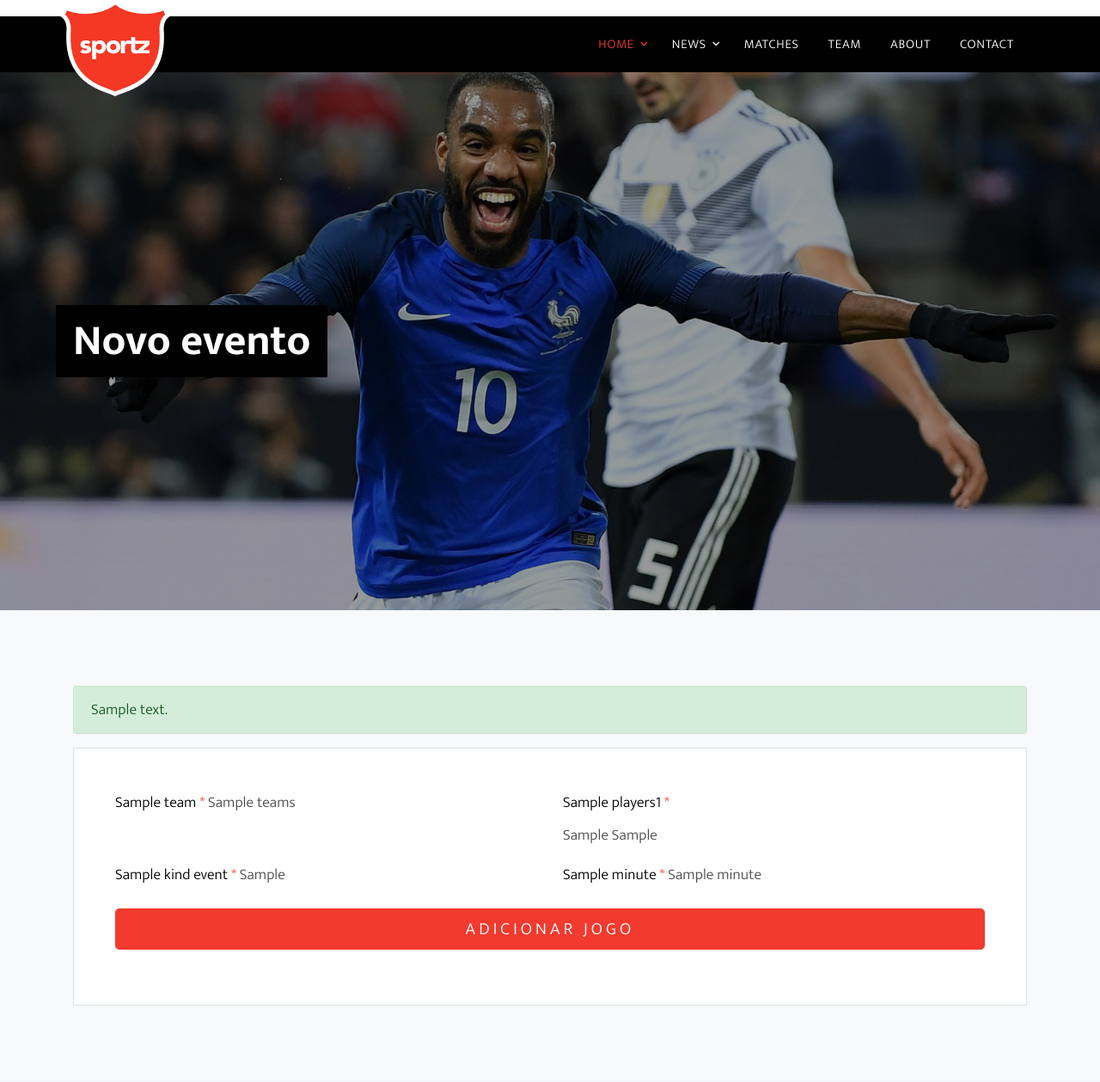
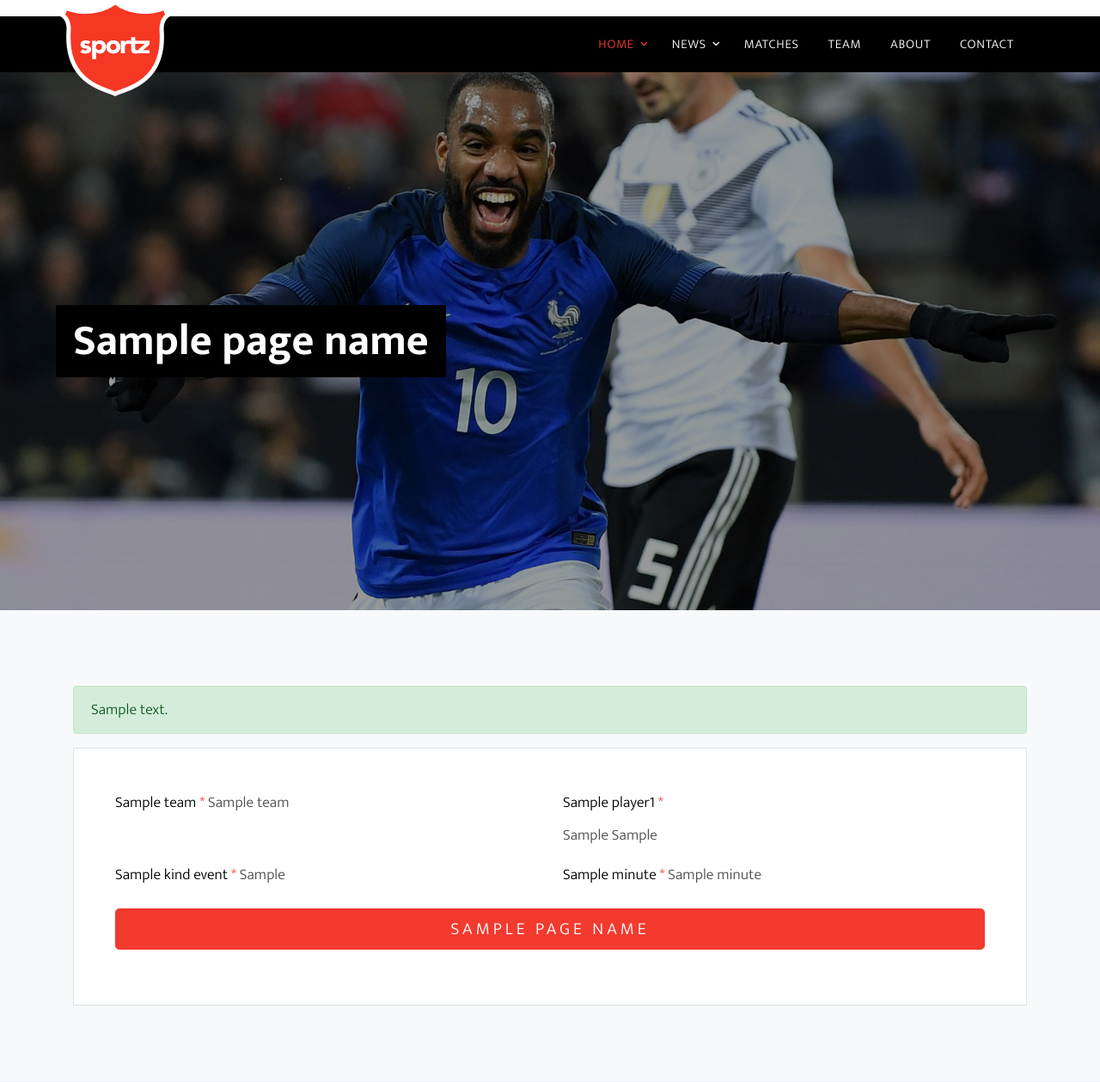
Before and after one commit to oEscal/tpw_project_1, a Django app: template web_page/templates/add_event.html in a window 1280 px wide. Shown: the part 59-1318 px from the top of the page at 86% size. Run offline with Django 3.2, Linux system fonts and the light colour scheme; the template is opened without the code that fills it: most values are stand-ins (such as "Sample title", 1, 10 or a date in 2020); some libraries are stand-ins or nearby versions; some web fonts are replaced.

Commit message:
add and update event interface refactored

```diff
--- a/web_page/templates/add_event.html
+++ b/web_page/templates/add_event.html
@@ -1,6 +1,6 @@
 {% extends 'base.html' %}
-{% block title %}Adicionar novo evento{% endblock %}
-{% block title_on_page %}Novo evento{% endblock %}
+{% block title %}{{ page_name }}{% endblock %}
+{% block title_on_page %}{{ page_name }}{% endblock %}
 
 {% load static %}
 
@@ -32,30 +32,30 @@
                         <div class="p-3 p-lg-5 border">
                             <div class="form-group row">
                                 <div class="col-md-6">
-                                    <label for="c_fname" class="text-black">{{ data.teams.label_tag }} <span
+                                    <label for="c_fname" class="text-black">{{ data.team.label_tag }} <span
                                             class="text-danger">*</span></label>
-                                    {{ data.teams }}
+                                    {{ data.team }}
 
                                     <div class="text-danger">
-                                        {% for e in data.teams.errors %}
+                                        {% for e in data.team.errors %}
                                             {{ e }}
                                         {% endfor %}
                                     </div>
                                 </div>
                                 <div class="col-md-6 ">
-                                    <label for="c_fname" class="text-black">{{ data.players1.label_tag }}
+                                    <label for="c_fname" class="text-black">{{ data.player1.label_tag }}
                                         <span
                                                 class="text-danger">*</span>
                                     </label>
                                     <div class="input-sm">
-                                        {{ data.players1 }}
-                                        {{ data.players2 }}
+                                        {{ data.player1 }}
+                                        {{ data.player2 }}
                                     </div>
                                     <div class="text-danger">
-                                        {% for e in data.players1.errors %}
+                                        {% for e in data.player1.errors %}
                                             {{ e }}
                                         {% endfor %}
-                                        {% for e in data.players2.errors %}
+                                        {% for e in data.player2.errors %}
                                             {{ e }}
                                         {% endfor %}
                                     </div>
@@ -90,7 +90,7 @@
                             <div class="form-group row">
                                 <div class="col-lg-12">
                                     <input type="submit" class="btn btn-primary btn-lg btn-block"
-                                           value="Adicionar Jogo">
+                                           value="{{ page_name }}">
                                 </div>
                             </div>
                         </div>
@@ -104,14 +104,14 @@
 {% block script %}
     <script>
         $(document).ready(function() {
-            $("." + $("#id_teams option:selected").text()).show(1000);
+            $("." + $("#id_team option:selected").text()).show(1000);
 
-            $("#id_teams").change(function() {
-                $("#id_teams option").each(function() {
+            $("#id_team").change(function() {
+                $("#id_team option").each(function() {
                     $("." + $(this).text()).hide(1000);
                 });
 
-                $("." + $("#id_teams option:selected").text()).show(1000);
+                $("." + $("#id_team option:selected").text()).show(1000);
             });
         });
     </script>
--- a/web_page/web_page/urls.py
+++ b/web_page/web_page/urls.py
@@ -41,4 +41,5 @@ urlpatterns = [
 
     url(r'^update_team/(?P<name>[\w\s]+)/$', update_team, name='update_team'),
     url(r'^update_player/(?P<id>[\w\s]+)/$', update_player, name='update_player'),
+    url(r'^update_event/(?P<id>[\w\s]+)/$', update_event, name='update_event'),
 ]
```
Also changed, not shown: web_page/page/views.py (+48 -6 lines), web_page/web_page/forms.py (+20 -10 lines), web_page/web_page/help_queries.py (+11 -4 lines), web_page/web_page/queries.py (+17 -0 lines).
